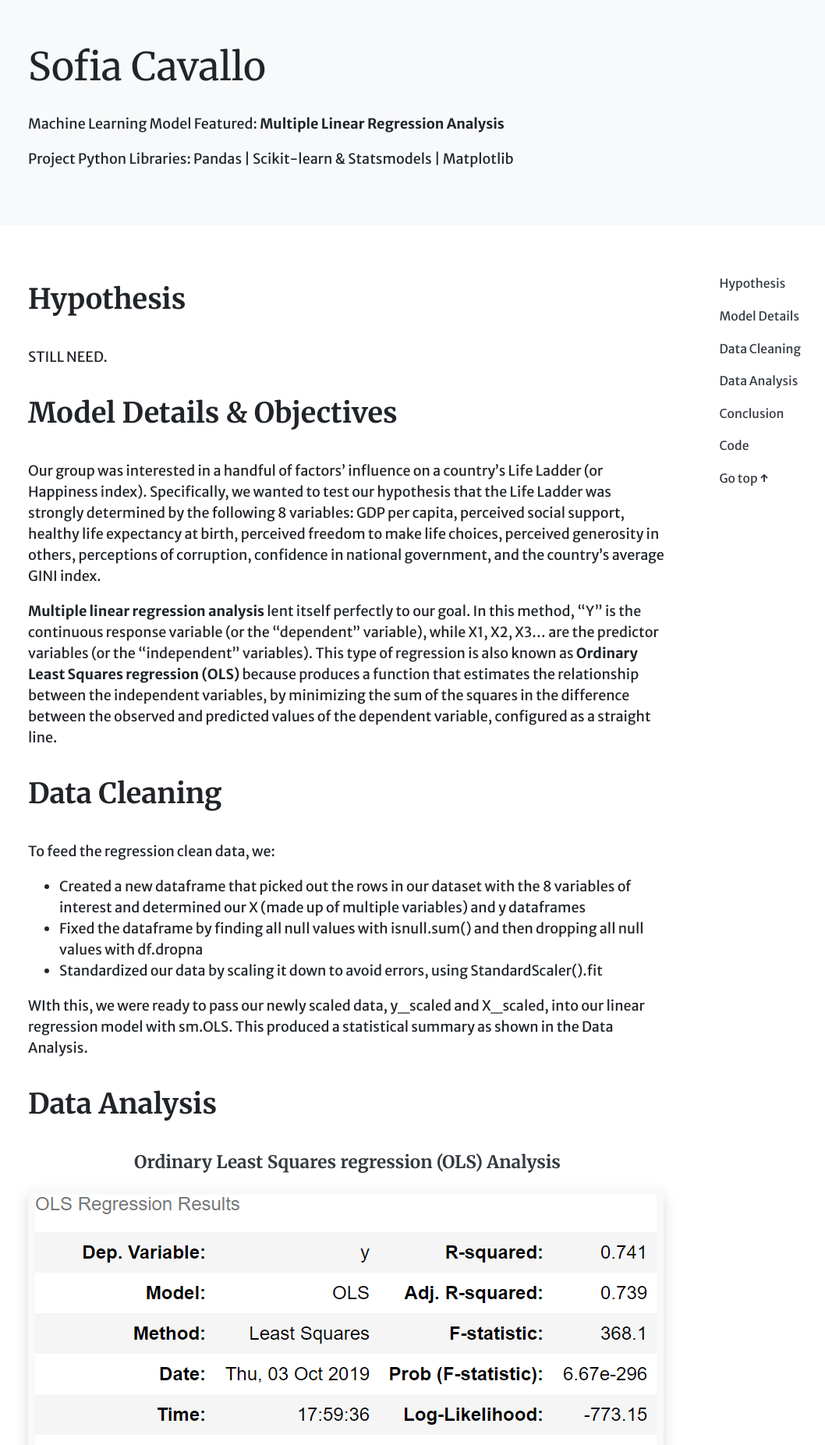
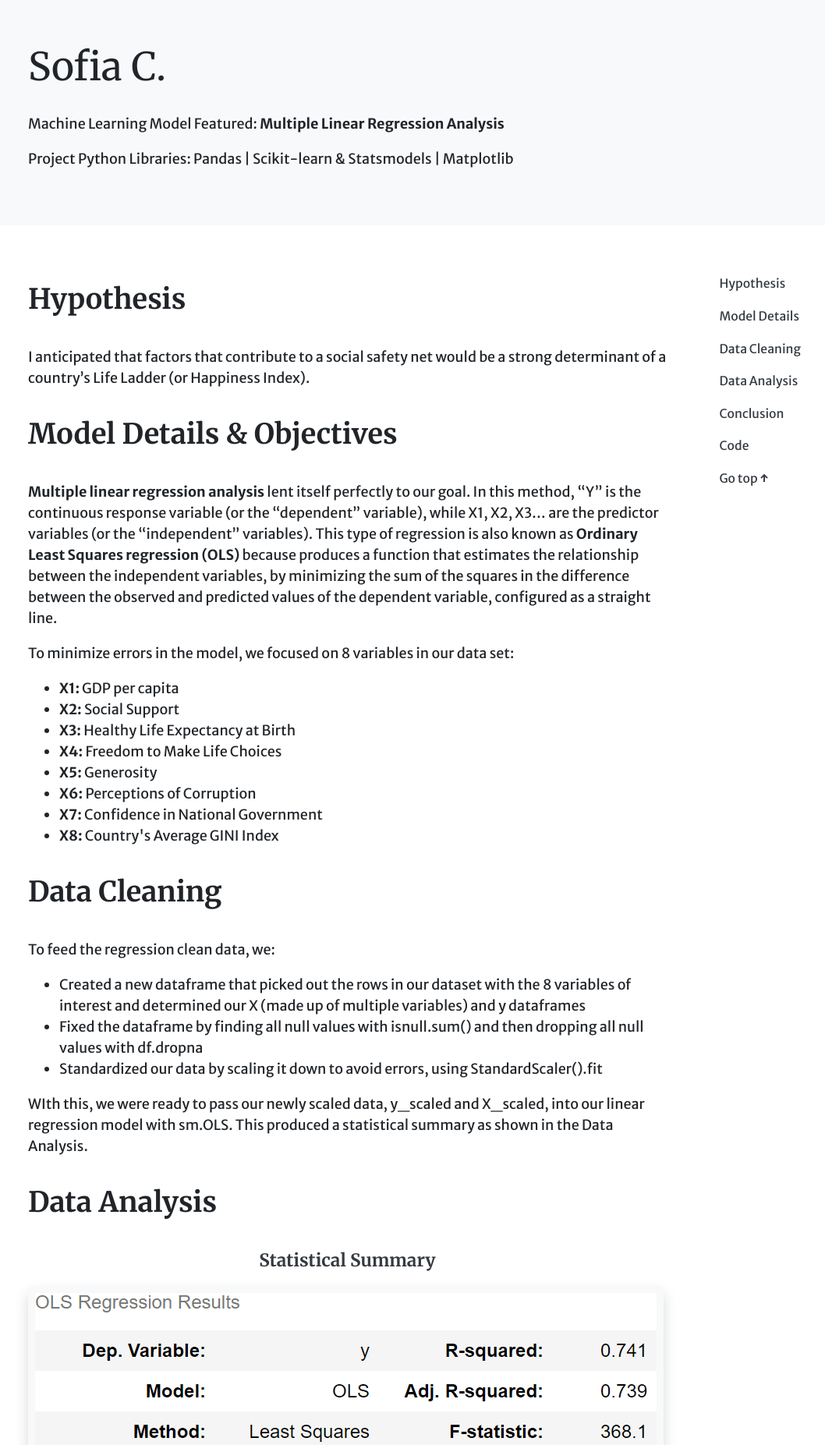
Before and after one commit to JosefinaAureaAmaro/04_Project_Python_MachineLearning, a Python web app: template templates/sofia.html in a window 1280 px wide. Shown: the part 81-1934 px from the top of the page at 78% size, without its empty margins (52-1110 px from the left). Run offline with Jinja, Linux system fonts and the light colour scheme; the template is opened without the code that fills it, so the values that code supplies are empty; some libraries are stand-ins or nearby versions.

Commit message:
to update website with requested edits

```diff
--- a/templates/sofia.html
+++ b/templates/sofia.html
@@ -58,7 +58,7 @@
             <div class="container">
                 <div class="row py-5">
                     <div class="col-lg-9">
-                        <h1 class="display-4 mb-4">Sofia Cavallo</h1>
+                        <h1 class="display-4 mb-4">Sofia C.</h1>
                         <p>Machine Learning Model Featured: <b>Multiple Linear Regression Analysis</b></p>
                         <p>Project Python Libraries: Pandas | Scikit-learn &amp; Statsmodels | Matplotlib </p>
                     </div>
@@ -105,12 +105,22 @@
                 <!--This is one long column-->
                 <div class="col-lg-9 order-lg-1">
                     <h2 id="hypothesis" class="py-3">Hypothesis</h2>
-                    <p>STILL NEED.</p>
+                    <p>I anticipated that factors that contribute to a social safety net would be a strong determinant of a country’s Life Ladder (or Happiness Index).</p>
 
                     <h2 id="model_details" class="py-3">Model Details &amp; Objectives </h2>
-                    <p>Our group was interested in a handful of factors’ influence on a country’s Life Ladder (or Happiness index). Specifically, we wanted to test our hypothesis that the Life Ladder was strongly determined by the following 8 variables: GDP per capita, perceived social support, healthy life expectancy at birth, perceived freedom to make life choices, perceived generosity in others, perceptions of corruption, confidence in national government, and the country’s average GINI index. </p>
+                    <p><b>Multiple linear regression analysis</b> lent itself perfectly to our goal. In this method, “Y” is the continuous response variable (or the “dependent” variable), while X1, X2, X3… are the predictor variables (or the “independent” variables). This type of regression is also known as <b>Ordinary Least Squares regression (OLS)</b> because produces a function that estimates the relationship between the independent variables, by minimizing the sum of the squares in the difference between the observed and predicted values of the dependent variable, configured as a straight line.</p>
 
-                    <p><b>Multiple linear regression analysis </b> lent itself perfectly to our goal. In this method, “Y” is the continuous response variable (or the “dependent” variable), while X1, X2, X3… are the predictor variables (or the “independent” variables). This type of regression is also known as <b>Ordinary Least Squares regression (OLS)</b> because produces a function that estimates the relationship between the independent variables, by minimizing the sum of the squares in the difference between the observed and predicted values of the dependent variable, configured as a straight line.</p>
+                    <p>To minimize errors in the model, we focused on 8 variables in our data set:</p>
+                    <ul>
+                        <li><b>X1:</b> GDP per capita</li>
+                        <li><b>X2:</b> Social Support</li>
+                        <li><b>X3:</b> Healthy Life Expectancy at Birth</li>
+                        <li><b>X4:</b> Freedom to Make Life Choices</li>
+                        <li><b>X5:</b> Generosity</li>
+                        <li><b>X6:</b> Perceptions of Corruption</li>
+                        <li><b>X7:</b> Confidence in National Government</li>
+                        <li><b>X8:</b> Country's Average GINI Index</li>
+                    </ul>
 
 
                     <h2 id="data_cleaning" class="py-3">Data Cleaning</h2>
@@ -126,7 +136,7 @@
 
                     <h2 id="data_analysis" class="py-3">Data Analysis</h2>
 
-                        <h2 class="h5 text-center text-dark">Ordinary Least Squares regression (OLS) Analysis</h2>
+                        <h2 class="h5 text-center text-dark">Statistical Summary</h2>
                         <img src="img/sofia/output1.PNG" class="img-fluid img-thumbnail img-thumbnail-hover mb-4" alt="OLS 1">
 
 <!--                        <h2 class="h5 text-center text-dark">Pairplot For Strongest Features</h2>-->
@@ -136,38 +146,34 @@
 <!--                        <h2 class="h5 text-center text-dark">Wages vs. Happiness</h2>                    -->
                         <img src="img/sofia/output3.PNG" class="img-fluid img-thumbnail img-thumbnail-hover mb-4" alt="OLS 3">
 
-                    <h2 id="conclusion" class="py-3">Conclusion</h2>
-                    <p>Our R-squared measure, a figure between 0 and 100% that tells us how close the data is to the fitted regression line, is closer to 100% at of 0.741. This means that the model explains 74% of the variability of the response data around our mean, or that the model fits our data fairly well, though not perfectly well either.</p>
 
-                    <p>Our coefficient values for each variable turned out as follows:</p>
-                    <ul>
-                        <li>GDP per capita: -0.0291</li>
-                        <li>Perceived Social Support: 0.1562</li>
-                        <li>Healthy Life Expectancy at Birth: 0.2699</li>
-                        <li>Perceived Freedom to Make Life Choices: 0.1791</li>
-                        <li>Perceived Generosity in Others: 0.2488</li>
-                        <li>Perceptions of Corruption: -0.2486</li>
-                        <li>Confidence in National Government: 0.1242</li>
-                        <li>The Country’s Average GINI Index: 0.1764</li>
+                    <p>The <b>coefficient value</b> signifies how much the mean of the dependent variable changes given a shift of one unit in the independent variable, while all of the other independent variables stay constant. A <b>positive</b>b> coefficient means that as the value of the independent variable increases, the mean of the dependent variable also increases. A <b>negative</b>b> coefficient indicates that as the independent variable increases, the dependent variable tends to decrease. </p>
+
+
+                    <p>Our coefficient values rank as follows (from most positive to most negative impact on Life Ladder):</p>
+                     <ul>
+                        <li><b>X1:</b> GDP per capita, <b>.27</b></li>
+                        <li><b>X2:</b> Social Support, <b>.25</b></li>
+                        <li><b>X3:</b> Healthy Life Expectancy at Birth, <b>.179</b></li>
+                        <li><b>X4:</b> Freedom to Make Life Choices, <b>.176</b></li>
+                        <li><b>X5:</b> Generosity, <b>.16</b></li>
+                        <li><b>X6:</b> Perceptions of Corruption, <b>.12</b></li>
+                        <li><b>X7:</b> Confidence in National Government, <b>-.03</b></li>
+                        <li><b>X8:</b> Country's Average GINI Index, <b>-.25</b></li>
                     </ul>
 
-                    <p>The coefficient value signifies how much the mean of the dependent variable changes given a shift of one unit in the independent variable, while all of the other independent variables stay constant. A positive coefficient means that as the value of the independent variable increases, the mean of the dependent variable also increases. A negative coefficient indicates that as the independent variable increases, the dependent variable tends to decrease.</p>
+                    <p>The farther the negative coefficients get from 0, the more that variable brings down the Life Ladder with every one-unit increase. The further the positive coefficients get from 0, the more the variable raises the Life Ladder with every one-unit increase. Coefficients close to zero have minimal impact altogether. Therefore, <b>the more people’s children are likely to survive</b>, the happier they are. Conversely,<b>perceptions of corruption</b> bring down the mean Life Ladder. Interestingly, this dataset suggests <b>GDP per capita</b> has little to no bearing on Life Ladder.</p>
 
-                    <p>Applied to our data set, healthy life expectancy at birth, if increased by one unit while all other independent variables stay the same, increases the mean of the Life Ladder (or Happiness Index) the most, followed by perceived generosity in others and perceived freedom to make choices.</p>
+                    <p><b>R-squared</b> is a figure between 0 and 100% that tells us how close the data is to the fitted regression line. In the case of our data set, it is closer to 1.00 at 0.741. This means that the model explains 74% of the variability of the response data around our mean. So the model fits our data fairly well, though not perfectly well either. </p>
 
-                    <p>Conversely, perceptions of corruption, if increased by one unit while all other independent variables stay the same, decreases the mean of the Life Ladder the most, followed by GDP per capita. </p>
 
-                    <p>This means that the more peoples’ children are likely to survive is the biggest indicator of a country’s happiness index, followed by the perception of kindness in one’s community and a sense of autonomy. Perceived government injustice and poverty, on the other hand, bring down the overall happiness of a country.</p>
-
-                     <h2 class="h5 text-center text-dark">Actual Values vs. Predicted Values</h2>
-                    <img src="img/sofia/output4.PNG" class="img-fluid img-thumbnail img-thumbnail-hover mb-4" alt="OLS 1">
-
-                    <p>To push our model further, we visualized the differences between the actual values of y and our predictions. Our graph shows a fairly compact scatter plot that tilts at a 45 degree angle. This slope, tending away from the 0 horizontal line, suggests that less of our X variables have an impact on y. The points closer to the 0 line would suggest that those variables are more closely correlated to y. With more time, our team would have assigned a different color to each X variable to visualize the distance of each one from the 0 line in this cluster and determining the most impactful ones. </p>
+                    <h2 id="conclusion" class="py-3">Conclusion</h2>
+                    <p>Multiple linear regression analysis proved to be a helpful way to quickly see the weight of a handful of variables on a single dependent variable. Applied to our data set, it suggests that <b>healthy life expectancy at birth (0.2699)</b>, followed by <b>generosity (0.2488)</b>, are the strongest determinant of a country’s happiness. Not surprisingly, the more <b>perceptions of corruption (-0.2486)</b>, the more the Life Ladder was brought down. Interestingly, <b>social support (0.1562)</b> ranked 5th of the 8 independent variables and <b>GDP per capita (-0.0291)</b> had a negligible importance. </p>
 
 
                     <h2 id="code" class="py-3">GitHub Code</h2>
-                    <p>Happiness Project: Random Forests (Top 3 Variables Only)</p>
-                    <script src="https://gist.github.com/MrScottGregory/d98dab2a7b15f184684305fdda794f10.js"></script>
+                    <p>Happiness Project: Multi Variant Linear Regression</p>
+                    <script src="https://gist.github.com/sofiacavallo/425fc2fdf83015c4cdaa050e58a2857b.js"></script>
             </div>
           </div>
         </div>
```
Also changed, not shown: templates/data_exploration.html (+42 -20 lines), templates/index.html (+24 -76 lines), templates/scott.html (+10 -13 lines), templates/img/ml_avatars/multi_var_josefina.svg (added), templates/img/ml_avatars/web_development.svg (added).
